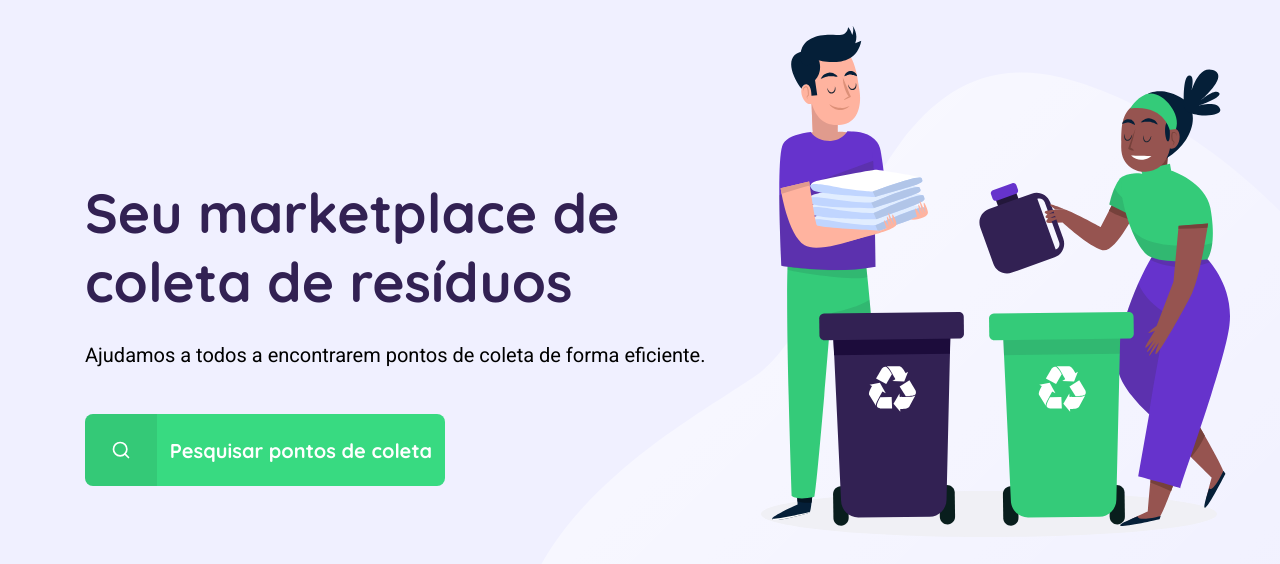
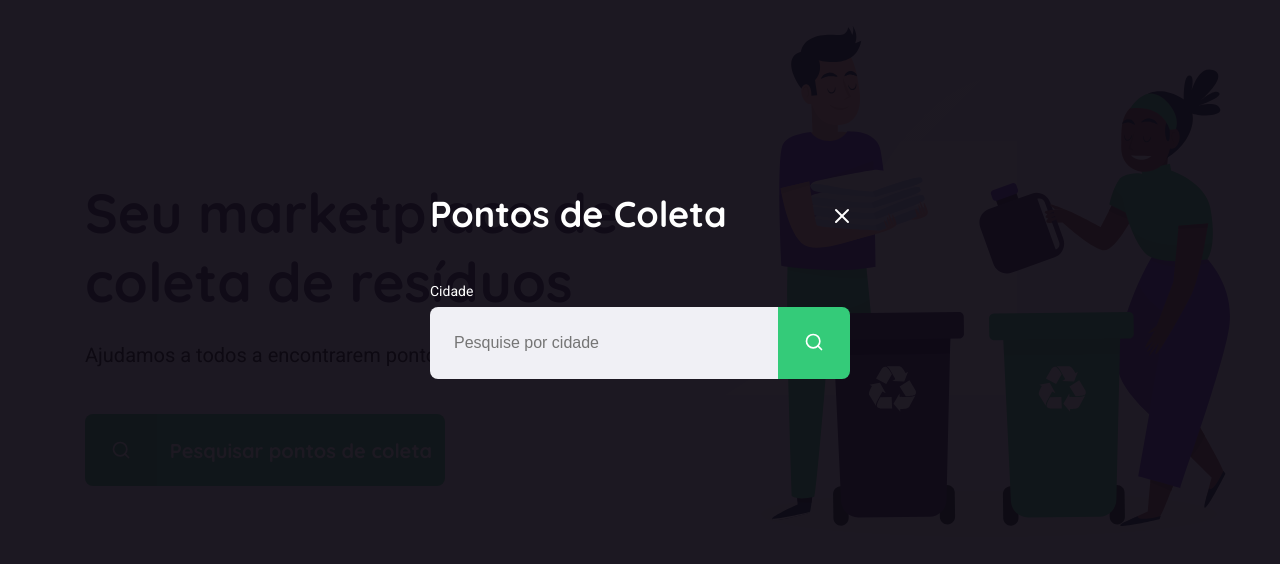
Before and after one commit to vlctornunes/nlw1, a plain HTML site: page index.html in a window 1280 px wide. Both pictures are taken after a click on the link "Pesquisar pontos de coleta". Shown: the part 114-678 px from the top of the page. Drawn offline with Linux system fonts and the light colour scheme.

Commit message:
New Pages working: Page Search and Search Results

```diff
--- a/index.html
+++ b/index.html
@@ -9,8 +9,10 @@
     <link rel="stylesheet" href="style/style.css">
     <link rel="stylesheet" href="style/responsive.css">
     <link rel="stylesheet" href="style/home.css">
+    <link rel="stylesheet" href="style/modal.css">
 </head>
 <body>
+
     <div id="page-home">
         <div class="content">
             <header>
@@ -26,5 +28,28 @@
             </main>
         </div>
     </div>
+
+    <div id="modal" class="hide">
+        <div class="content">
+            <div class="header">
+                <h1>Pontos de Coleta</h1>
+                <a href="#">Fechar</a>
+            </div>
+            <form action="/search-results.html">
+                <label for="search">Cidade</label>
+                <div class="search field">
+                    <input
+                    type="text"
+                    name="search"
+                    placeholder="Pesquise por cidade">
+                    <button>
+                        <img src="/assets/search.svg" alt="buscar">
+                    </button>
+                </div>
+            </form>
+        </div>
+    </div>
+
+    <script src="/scripts/index.js"></script>
 </body>
 </html>
--- /dev/null
+++ b/scripts/index.js
@@ -0,0 +1,11 @@
+const buttonSearch = document.querySelector("#page-home main a")
+const modal = document.querySelector("#modal")
+const close = document.querySelector("#modal .header a")
+
+buttonSearch.addEventListener("click", () => {
+    modal.classList.remove("hide")
+})
+
+close.addEventListener("click", () => {
+    modal.classList.add("hide")
+})
--- /dev/null
+++ b/style/modal.css
@@ -0,0 +1,90 @@
+#modal{
+    background-color: #0e0a14ef;
+
+    height: 100vh;
+    width: 100vw;
+
+    position: fixed;
+    top: 0;
+
+    display: flex;
+    justify-content: center;
+    align-items: center;
+
+    transition: 400ms;
+}
+
+#modal.hide{
+    display: none;
+}
+
+#modal .content{
+    color: white;
+
+    width: 420px;
+}
+
+#modal .header{
+    display: flex;
+    align-items: center;
+    justify-content: space-between;
+    margin-bottom: 48px;
+}
+
+#modal .header a{
+    background-image: url(../assets/x.svg);
+
+    width: 20px;
+    height: 20px;
+
+    display: flex;
+
+    font-size: 0.01px;
+}
+
+#modal .header h1{
+    color: white;
+
+    font-size: 36px;
+    line-height: 42px;
+    font-family: 'Quicksand', sans-serif;
+}
+
+#modal form label{
+    font-size: 14px;
+    line-height: 16px;
+
+    display: block;
+    margin-bottom: 8px;
+}
+
+#modal form .field{
+    display: flex;
+}
+
+#modal form input{
+    flex: 1;
+
+    background-color: #f0f0f5;
+    border: 0;
+    padding: 16px 24px;
+    border-radius: 8px 0 0 8px;
+
+    font-size: 16px;
+    color: var(--p-color);
+}
+
+#modal form button{
+    width: 72px;
+    height: 72px;
+    border: 0;
+    border-radius: 0 8px 8px 0;
+
+    background-color: var(--primary-color);
+
+    transition: 400ms;
+}
+
+#modal form button:hover{
+    background-color: #2fb85e;
+}
--- a/style/responsive.css
+++ b/style/responsive.css
@@ -17,6 +17,15 @@
 
     #page-home main{
         align-items: center;
+    }
+
+    /*da página de resultados de pontos de coleta*/
+    #page-search-results .cards{
+        grid-template-columns: 1fr;
+    }
+
+    #page-search-results .cards img{
+        height: 300px;
     }
 }
 
--- a/style/style.css
+++ b/style/style.css
@@ -1,6 +1,7 @@
 :root{
     --title-color: #322153;
-    --primary-color: #38da81;
+    --primary-color: #34cb79;
+    --p-color: #6c6c80;
 }
 
 *{
@@ -21,8 +22,14 @@ a{
     text-decoration: none;
 }
 
-h1 h2 h3 h4 h5 h6{
+h1,
+h2,
+h3,
+h4,
+h5,
+h6{
     font-family: 'Quicksand', sans-serif;
+    color: var(--title-color);
 }
 
 header{
```
Also changed, not shown: search-results.html (added, +53 -0 lines), style/search-results.css (added, +90 -0 lines).
